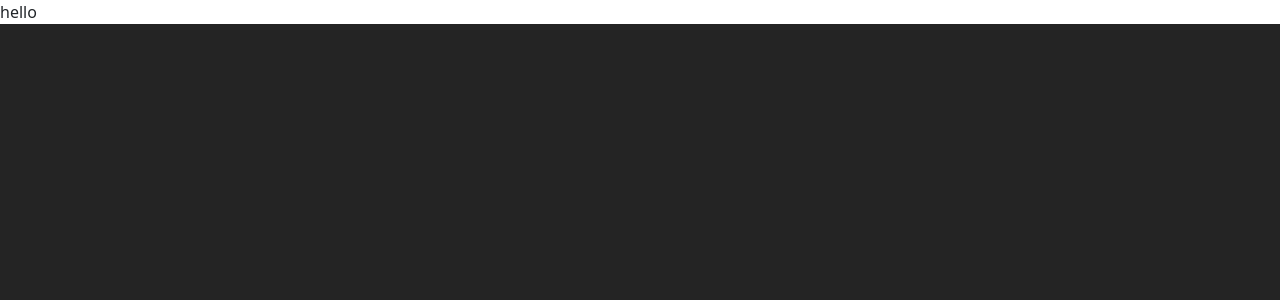
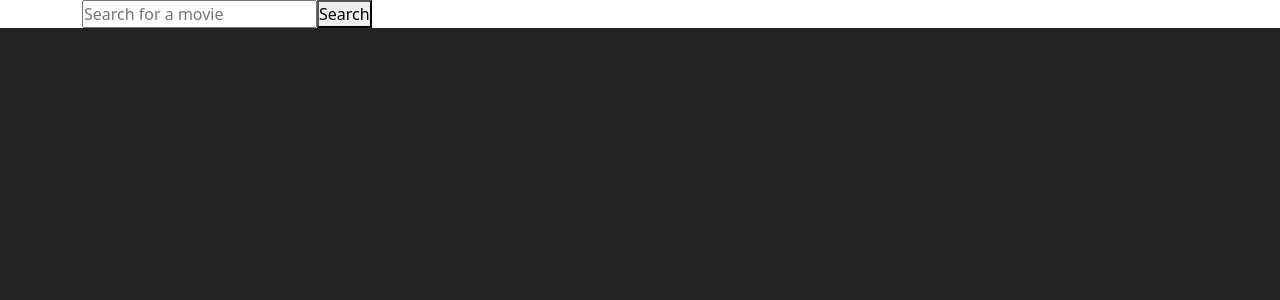
Before and after one commit to lucafagiolini/vite-boolflix, a Vue app: page / in a window 1280 px wide. Shown: the top 300 px of the page. Built offline with nearby package versions, Linux system fonts and the light colour scheme.

Commit message:
store created, search bar added

```diff
--- a/src/App.vue
+++ b/src/App.vue
@@ -1,12 +1,21 @@
 <script>
+import AppSearchBar from './components/AppSearchBar.vue';
+
+export default {
+  name: 'App',
+  components: {
+    AppSearchBar
+  }
+}
 
 </script>
 
 <template>
-  hello
 
+  <AppSearchBar></AppSearchBar>
 
 </template>
+
 
 <style>
 
--- a/src/components/AppSearchBar.vue
+++ b/src/components/AppSearchBar.vue
@@ -0,0 +1,27 @@
+<script>
+
+
+
+
+</script>
+
+
+
+
+
+
+
+
+<template>
+    <div class="container">
+        <input type="text"  placeholder="Search for a movie" />
+        <button @click="searchMovies">Search</button>
+    </div>
+</template>
+
+
+
+
+<style>
+
+</style>
```
Also changed, not shown: src/store.js (added).
